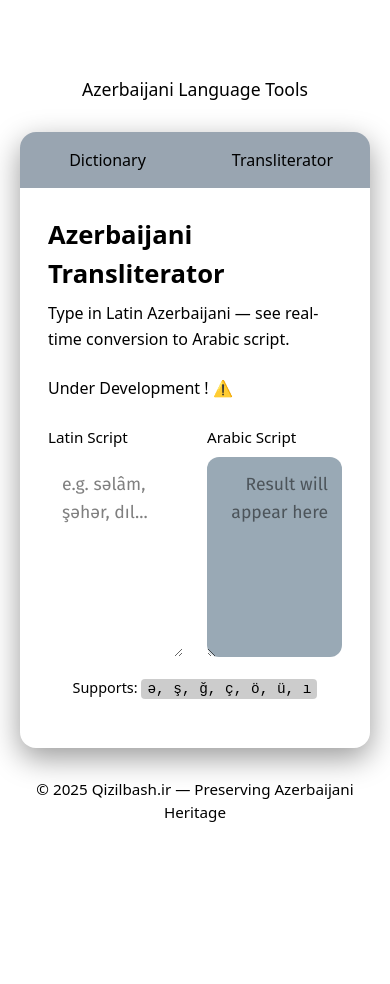
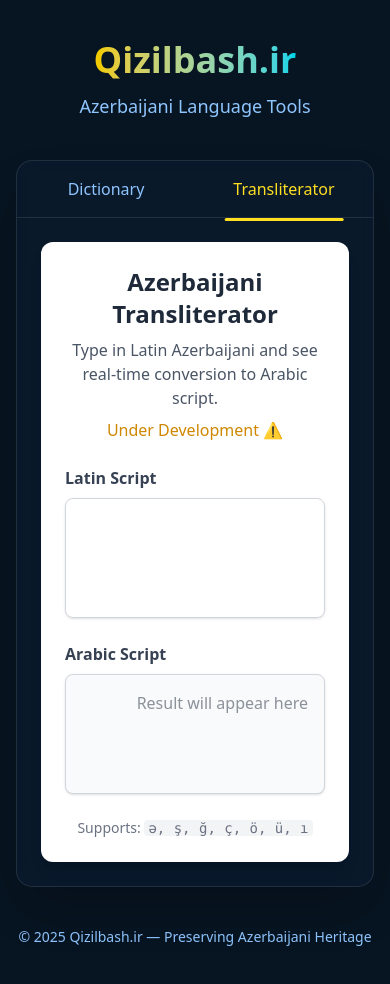
Before and after one commit to sajjadbey/qizilbash, a React (Vite) app in the folder ui/: page / in a window 390 px wide. Both pictures are taken after a click on the button "Transliterator". Shown: the top 984 px of the page. Before the commit the page ends 844 px from the top, so only its background shows below. Built offline with nearby package versions, Linux system fonts and the light colour scheme.

Commit message:
Redesign with TailwindCSS, responsive layout, dark mode support

```diff
--- a/ui/src/App.tsx
+++ b/ui/src/App.tsx
@@ -1,6 +1,5 @@
 // src/App.tsx
 import { useState } from 'react';
-import './App.css';
 import { tabs } from './tabs';
 
 export default function App() {
@@ -9,38 +8,67 @@ export default function App() {
   const activeTab = tabs.find(tab => tab.id === activeTabId) || tabs[0];
 
   return (
-    <div className="layout">
+    <div className="min-h-screen w-full flex flex-col items-center px-4 py-10 bg-[#071421] text-white">
+
       {/* Header */}
-      <header className="header">
-        <h1>Qizilbash.ir</h1>
-        <p>Azerbaijani Language Tools</p>
+      <header className="text-center mb-10 max-w-xl">
+        <h1
+          className="
+            text-4xl md:text-5xl font-extrabold
+            bg-gradient-to-r from-yellow-400 to-cyan-400
+            text-transparent bg-clip-text
+          "
+        >
+          Qizilbash.ir
+        </h1>
+        <p className="text-blue-300 mt-3 text-lg">Azerbaijani Language Tools</p>
       </header>
 
-      {/* Main Content (Centered Card) */}
-      <main className="card">
-        {/* Dynamic Tabs */}
-        <div className="tabs">
+      {/* Main Card */}
+      <main
+        className="
+          w-full max-w-3xl
+          bg-[#0b1c30]/70 backdrop-blur
+          rounded-2xl shadow-2xl
+          border border-white/10
+          flex flex-col overflow-hidden
+        ">
+        <div className="flex w-full border-b border-white/10">
           {tabs.map(tab => (
             <button
               key={tab.id}
-              className={`tab ${activeTabId === tab.id ? 'active' : ''}`}
               onClick={() => setActiveTabId(tab.id)}
+              className={`
+                flex-1 px-4 py-4 text-center font-medium
+                transition relative whitespace-nowrap
+                ${activeTabId === tab.id
+                  ? "text-yellow-300"
+                  : "text-blue-300 hover:text-yellow-300"}
+              `}
             >
               {tab.label}
+
+              {/* Underline */}
+              <span
+                className={`
+                  absolute left-1/2 -bottom-1 h-[3px] w-0
+                  bg-yellow-300 rounded-full transition-all
+                  ${activeTabId === tab.id ? "w-2/3 -translate-x-1/2" : ""}
+                `}
+              ></span>
             </button>
           ))}
-          {/* Optional: animated indicator (see CSS below) */}
-        </div>
+      </div>
 
-        {/* Dynamic Tab Content */}
-        <div className="tab-content">
+        {/* Tab Content */}
+        <div className="p-6 md:p-8">
           <activeTab.component />
         </div>
       </main>
 
       {/* Footer */}
-      <footer className="footer">
-        <p>© {new Date().getFullYear()} Qizilbash.ir — Preserving Azerbaijani Heritage</p>
+      <footer className="mt-10 text-blue-300 text-sm text-center">
+        © {new Date().getFullYear()} Qizilbash.ir — Preserving Azerbaijani Heritage
       </footer>
     </div>
   );
--- a/ui/src/components/DictionaryTab.tsx
+++ b/ui/src/components/DictionaryTab.tsx
@@ -17,7 +17,6 @@ export default function DictionaryTab() {
   const [results, setResults] = useState<Word[]>([]);
   const [loading, setLoading] = useState(false);
 
-  // Live search with debounce
   useEffect(() => {
     if (!query.trim()) {
       setResults([]);
@@ -39,39 +38,93 @@ export default function DictionaryTab() {
   }, [query]);
 
   return (
-    <div className="dictionary">
+    <div className="w-full">
+      {/* Search Input */}
       <input
         type="text"
         value={query}
         onChange={e => setQuery(e.target.value)}
         placeholder="Search words (e.g. səlâm)…"
-        className="search-input"
+        className="
+          w-full px-4 py-3 text-lg rounded-xl
+          bg-[#0c2238]/60 border border-[#2b465e]
+          text-white placeholder-blue-300
+          focus:outline-none focus:ring-2 focus:ring-yellow-400
+          transition
+        "
         autoFocus
       />
 
-      {loading && query && <div className="status">Searching…</div>}
-      {!loading && results.length === 0 && query && (
-        <div className="status empty">No results for "{query}"</div>
+      {/* Status Messages */}
+      {loading && query && (
+        <div className="text-center text-blue-300 mt-4 italic">
+          Searching…
+        </div>
       )}
 
+      {!loading && results.length === 0 && query && (
+        <div className="text-center text-red-400 mt-4 italic">
+          No results for "{query}"
+        </div>
+      )}
+
+      {/* Results */}
       {results.length > 0 && (
-        <div className="results">
+        <div
+          className="
+            mt-5 max-h-[600px] overflow-y-auto space-y-4 pr-2
+            scrollbar-thin scrollbar-thumb-yellow-500
+            scrollbar-track-blue-900/40
+          "
+        >
           {results.map(word => (
-            <div key={word.id} className="word-item">
-              <div className="word-header">
-                <h3 className="word">{word.word}</h3>
-                <span className="type">{word.word_type}</span>
+            <div
+              key={word.id}
+              className="
+                bg-[#0b1c30]/70 p-5 rounded-xl border-l-4 border-yellow-400
+                shadow-lg hover:bg-[#0f2a46]/70 transition
+              "
+            >
+              {/* Header */}
+              <div className="flex justify-between items-center mb-3">
+                <h3 className="text-2xl font-bold text-yellow-400">
+                  {word.word}
+                </h3>
+                <span
+                  className="
+                    px-3 py-1 rounded-full text-sm
+                    bg-red-900/40 text-yellow-300 capitalize
+                  "
+                >
+                  {word.word_type}
+                </span>
               </div>
+
+              {/* Meaning */}
               {word.meaning_azerbaijani && (
-                <p className="meaning">{word.meaning_azerbaijani}</p>
+                <p className="text-gray-200 leading-relaxed mb-3">
+                  {word.meaning_azerbaijani}
+                </p>
               )}
+
+              {/* Translations */}
               {(word.english_translation || word.persian_translation) && (
-                <div className="translations">
+                <div className="space-y-1 text-base">
                   {word.english_translation && (
-                    <div><span className="label en">EN:</span> {word.english_translation}</div>
+                    <div className="text-white/90">
+                      <span className="font-semibold text-blue-300 mr-2">
+                        EN:
+                      </span>
+                      {word.english_translation}
+                    </div>
                   )}
                   {word.persian_translation && (
-                    <div><span className="label fa">FA:</span> {word.persian_translation}</div>
+                    <div className="text-white/90">
+                      <span className="font-semibold text-yellow-300 mr-2">
+                        FA:
+                      </span>
+                      {word.persian_translation}
+                    </div>
                   )}
                 </div>
               )}
--- a/ui/src/components/TransliteratorTab.tsx
+++ b/ui/src/components/TransliteratorTab.tsx
@@ -19,7 +19,6 @@ export default function TransliteratorTab() {
       setLoading(true);
       setError(null);
 
-      // URL-encode the text (handles ə, ş, etc.)
       const encodedText = encodeURIComponent(inputText);
       const url = `/api/convert/?text=${encodedText}&source=latin&target=arabic`;
 
@@ -38,55 +37,69 @@ export default function TransliteratorTab() {
           setOutputText('');
           setLoading(false);
         });
-    }, 300); // 300ms debounce
+    }, 300);
 
     return () => clearTimeout(timer);
   }, [inputText]);
 
   return (
-    <div className="transliterator">
-      <h3 className="transliterator-title">Azerbaijani Transliterator</h3>
-      <p className="transliterator-desc">
-        Type in Latin Azerbaijani — see real-time conversion to Arabic script.
-      </p>
-      <p className="transliterator-desc">
-        Under Development ! ⚠️
-      </p>
+    <div className="max-w-4xl mx-auto p-6 bg-white dark:bg-gray-900 rounded-xl shadow-lg space-y-6">
+      <div className="text-center space-y-2">
+        <h3 className="text-2xl font-bold text-gray-800 dark:text-white">
+          Azerbaijani Transliterator
+        </h3>
+        <p className="text-gray-600 dark:text-gray-300">
+          Type in Latin Azerbaijani and see real-time conversion to Arabic script.
+        </p>
+        <p className="text-yellow-600 dark:text-yellow-400 font-medium">
+          Under Development ⚠️
+        </p>
+      </div>
 
-      <div className="transliterator-grid">
+      <div className="grid gap-6 md:grid-cols-2">
         {/* Input */}
-        <div className="transliterator-panel">
-          <label htmlFor="latin-input" className="panel-label">Latin Script</label>
+        <div className="flex flex-col">
+          <label htmlFor="latin-input" className="mb-2 font-semibold text-gray-700 dark:text-gray-200">
+            Latin Script
+          </label>
           <textarea
             id="latin-input"
             value={inputText}
             onChange={(e) => setInputText(e.target.value)}
             placeholder="e.g. səlâm, şəhər, dıl..."
-            className="transliterator-input"
+            className="resize-none p-4 border border-gray-300 dark:border-gray-700 rounded-lg shadow-sm focus:outline-none focus:ring-2 focus:ring-blue-400 dark:bg-gray-800 dark:text-white transition-all min-h-[120px]"
             dir="ltr"
             lang="az"
           />
         </div>
 
         {/* Output */}
-        <div className="transliterator-panel">
-          <label htmlFor="arabic-output" className="panel-label">Arabic Script</label>
+        <div className="flex flex-col">
+          <label htmlFor="arabic-output" className="mb-2 font-semibold text-gray-700 dark:text-gray-200">
+            Arabic Script
+          </label>
           <textarea
             id="arabic-output"
             value={outputText}
             readOnly
             placeholder={loading ? 'Converting...' : 'Result will appear here'}
-            className="transliterator-output"
+            className={`resize-none p-4 border rounded-lg shadow-sm min-h-[120px] transition-all
+              ${loading ? 'bg-gray-100 dark:bg-gray-800 text-gray-400' : 'bg-gray-50 dark:bg-gray-900 text-gray-800 dark:text-white'}
+              border-gray-300 dark:border-gray-700 focus:outline-none focus:ring-2 focus:ring-blue-400`}
             dir="rtl"
             lang="az-Arab"
           />
         </div>
       </div>
 
-      {error && <div className="transliterator-error">{error}</div>}
+      {error && (
+        <div className="text-red-600 dark:text-red-400 font-medium text-center">
+          {error}
+        </div>
+      )}
 
-      <div className="transliterator-hint">
-        Supports: <code>ə, ş, ğ, ç, ö, ü, ı</code>
+      <div className="text-sm text-gray-500 dark:text-gray-400 text-center">
+        Supports: <code className="bg-gray-100 dark:bg-gray-800 px-1 rounded">ə, ş, ğ, ç, ö, ü, ı</code>
       </div>
     </div>
   );
```
